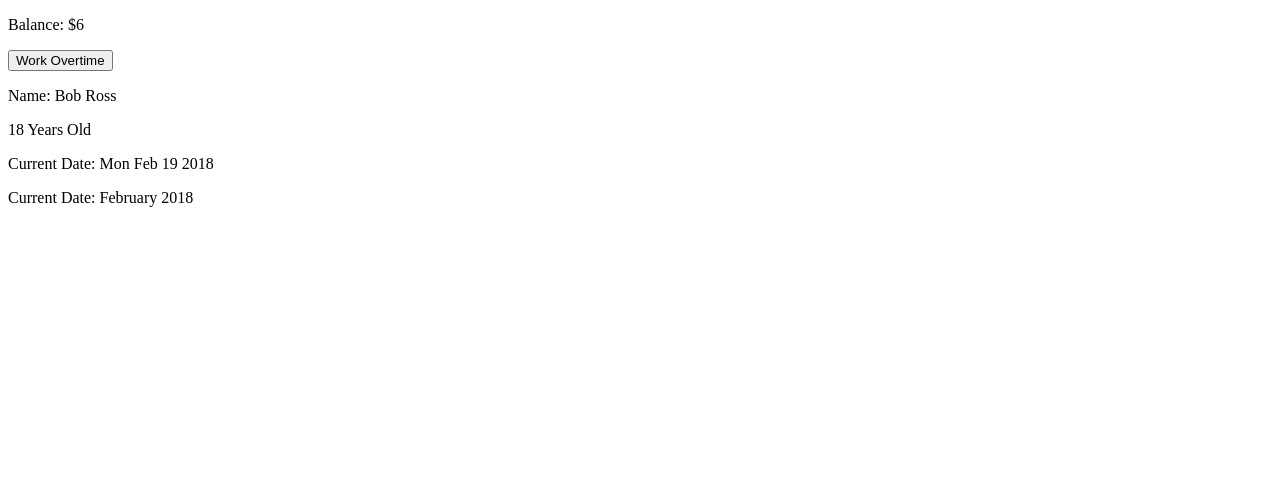
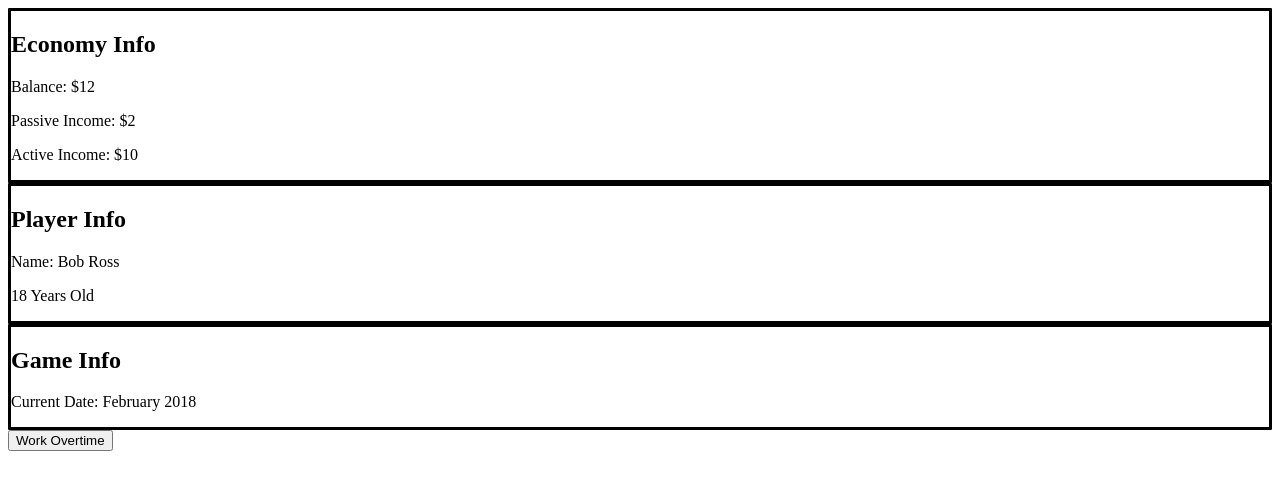
Before and after one commit to jeremymec/avocado_toast_simulator, a React (Vite) app: page / in a window 1280 px wide. Shown: the top 490 px of the page. Built offline with nearby package versions, Linux system fonts and the light colour scheme.

Commit message:
Add sections

```diff
--- a/package.json
+++ b/package.json
@@ -11,6 +11,8 @@
   "devDependencies": {
     "@types/react": "^17.0.39",
     "@types/react-dom": "^17.0.11",
+    "csstype": "^3.0.11",
+    "i": "^0.3.7",
     "parcel": "^2.3.2"
   }
 }
--- a/src/app.tsx
+++ b/src/app.tsx
@@ -1,4 +1,5 @@
 import * as React from "react";
+import * as CSS from 'csstype';
 
 const STARTING_AGE = 6570;
 const STARTING_DATE = new Date(2018, 1, 1);
@@ -12,7 +13,6 @@ interface MoneyState {
 
 interface PlayerState {
   name: string;
-  daysOld: number;
 }
 
 interface GameState {
@@ -24,8 +24,8 @@ const App = () => {
 
   const [moneyState, setMoneyState] = React.useState({
     balance: 0,
-    passiveIncome: 1,
-    activeIncome: 1,
+    passiveIncome: 2,
+    activeIncome: 10,
   });
 
   const [playerState, setPlayerState] = React.useState({
@@ -77,26 +77,58 @@ const App = () => {
 
   return (
     <div>
-      <p>Balance: ${moneyState.balance}</p>
-      <button onClick={handleWorkButtonPress}>Work Overtime</button>
+      <EconomyInfo playerBalance={moneyState.balance}
+        activeIncome={moneyState.activeIncome}
+        passiveIncome={moneyState.passiveIncome}></EconomyInfo>
       <PlayerInfo
         name={playerState.name}
-        daysOld={playerState.daysOld}
+        yearsOld={(gameState.date.getFullYear() - 2000)}
       />
       <GameInfo currentDate={gameState.date}></GameInfo>
+      <button onClick={handleWorkButtonPress}>Work Overtime</button>
     </div>
   );
 };
 
+interface EconomyInfoProps {
+  playerBalance: number
+  passiveIncome: number,
+  activeIncome: number
+}
+const EconomyInfo = (props: EconomyInfoProps) => {
+
+  const economyInfoPanelStyle: CSS.Properties = {
+    borderRadius: "1px",
+    borderStyle: "solid"
+  }
+
+  return (
+    <div id="EconomyInfoPanel" style={economyInfoPanelStyle}>
+      <h2>Economy Info</h2>
+      <p>Balance: ${props.playerBalance}</p>
+      <p>Passive Income: ${props.passiveIncome}</p>
+      <p>Active Income: ${props.activeIncome}</p>
+    </div>
+  );
+};
+
+
 interface PlayerInfoProps {
   name: string;
-  daysOld: number;
+  yearsOld: number;
 }
 const PlayerInfo = (props: PlayerInfoProps) => {
+
+  const playerInfoPanelStyle: CSS.Properties = {
+    borderRadius: "1px",
+    borderStyle: "solid"
+  }
+
   return (
-    <div id="PlayerInfoPanel">
+    <div id="PlayerInfoPanel" style={playerInfoPanelStyle}>
+      <h2>Player Info</h2>
       <p>Name: {props.name}</p>
-      <p>{Math.round(props.daysOld / 365)} Years Old</p>
+      <p>{Math.round(props.yearsOld)} Years Old</p>
     </div>
   );
 };
@@ -105,9 +137,15 @@ interface GameInfoProps {
   currentDate: Date;
 }
 const GameInfo = (props: GameInfoProps) => {
+
+  const gameInfoPanelStyle: CSS.Properties = {
+    borderRadius: "1px",
+    borderStyle: "solid"
+  }
+
   return (
-    <div id="GameInfoPanel">
-      <p>Current Date: {props.currentDate.toDateString()}</p>
+    <div id="GameInfoPanel" style={gameInfoPanelStyle}>
+      <h2>Game Info</h2>
       <p>Current Date: {months[props.currentDate.getMonth()]} {props.currentDate.getFullYear()}</p>
     </div>
   );
```
Also changed, not shown: 1 other file (tests, documents, lock files or other folders).
